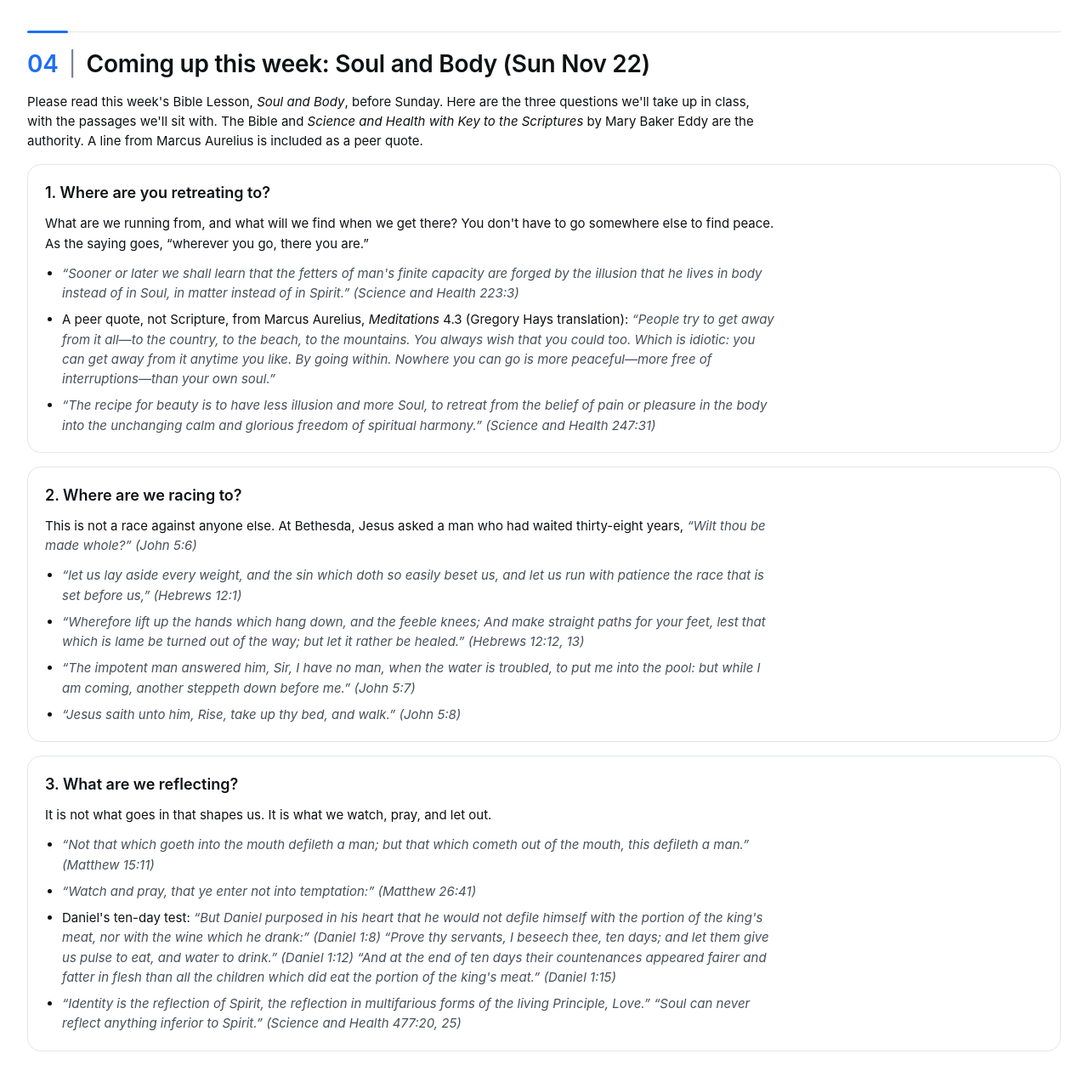
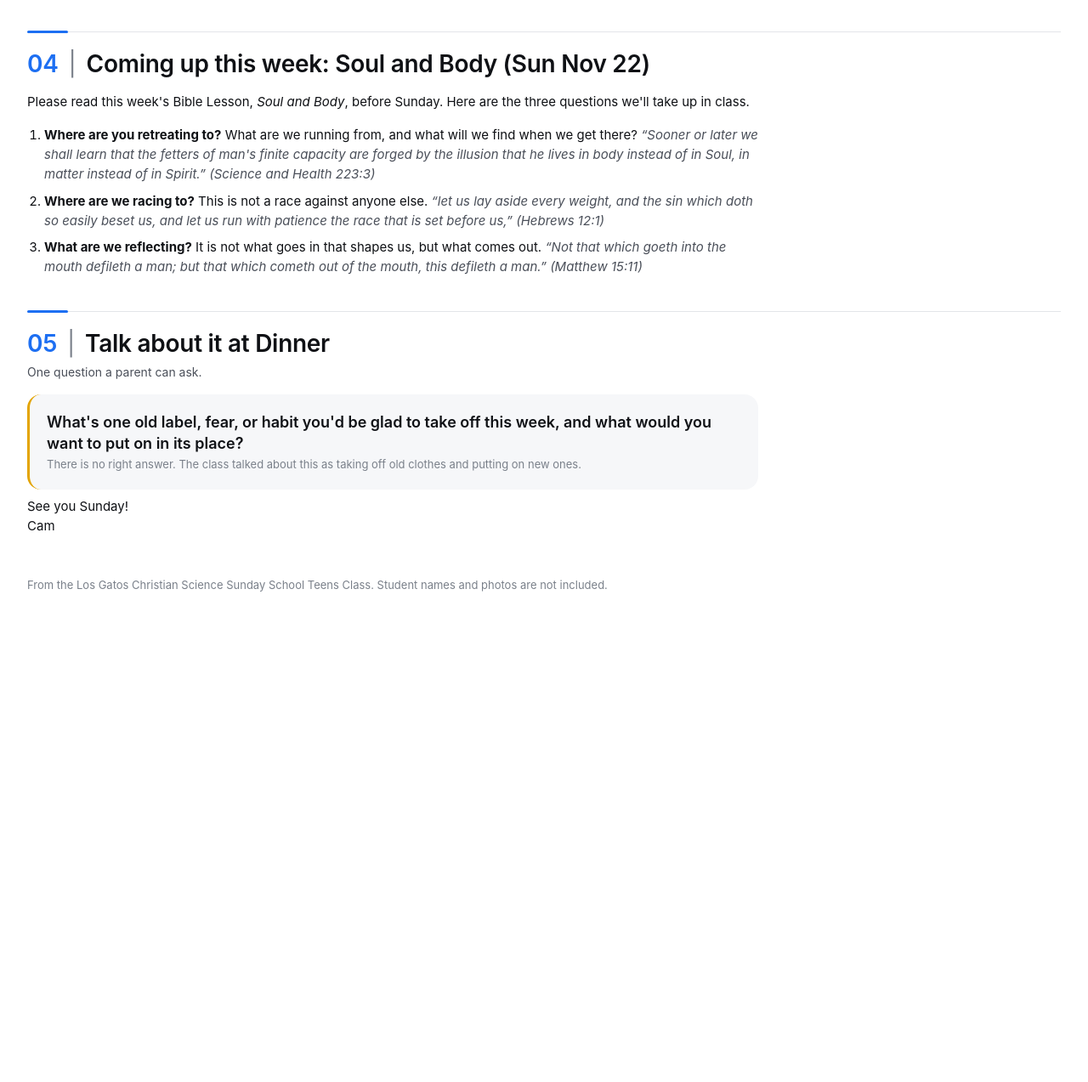
Before and after one commit to cameron013/christian-science-sunday-school-teens-los-gatos, a plain HTML site: page 2026-11-15/index.html in a window 1280 px wide. Shown: the part 2945-4218 px from the top of the page at 85% size. After the commit the page ends 3736 px from the top, so only its background shows below. Drawn offline with Linux system fonts and the light colour scheme.

Commit message:
Tighten the Coming up this week section to one citation per question.
Match the Lesson Summary format and keep only S&H 223:3, Hebrews 12:1, and Matthew 15:11.

```diff
--- a/2026-11-15/index.html
+++ b/2026-11-15/index.html
@@ -108,36 +108,12 @@ a.inline:hover{text-decoration:underline}
 </ul>
 </section>
 <section id="coming-up" class="band"><div style="font-family:var(--font);margin-top:40px;padding-top:20px;border-top:1px solid var(--border);position:relative"><div style="position:absolute;top:-2px;left:0;width:48px;height:3px;border-radius:9999px;background:var(--accent)"></div><div style="color:var(--text-1);font-size:28px;line-height:34px;letter-spacing:-0.01em;font-weight:600"><span style="color:var(--accent)">04</span><span style="color:var(--text-3);font-weight:400;margin:0 12px">|</span><span>Coming up this week: Soul and Body (Sun Nov 22)</span></div></div>
-<p class="text">Please read this week&#x27;s Bible Lesson, <i>Soul and Body</i>, before Sunday. Here are the three questions we&#x27;ll take up in class, with the passages we&#x27;ll sit with. The Bible and <i>Science and Health with Key to the Scriptures</i> by Mary Baker Eddy are the authority. A line from Marcus Aurelius is included as a peer quote.</p>
-<section class="card">
-<h3 class="card-h">1. Where are you retreating to?</h3>
-<p class="text">What are we running from, and what will we find when we get there? You don&#x27;t have to go somewhere else to find peace. As the saying goes, &ldquo;wherever you go, there you are.&rdquo;</p>
-<ul class="bullets">
-<li><span class="cite">&ldquo;Sooner or later we shall learn that the fetters of man&#x27;s finite capacity are forged by the illusion that he lives in body instead of in Soul, in matter instead of in Spirit.&rdquo; (Science and Health 223:3)</span></li>
-<li>A peer quote, not Scripture, from Marcus Aurelius, <i>Meditations</i> 4.3 (Gregory Hays translation): <span class="cite">&ldquo;People try to get away from it all&mdash;to the country, to the beach, to the mountains. You always wish that you could too. Which is idiotic: you can get away from it anytime you like. By going within. Nowhere you can go is more peaceful&mdash;more free of interruptions&mdash;than your own soul.&rdquo;</span></li>
-<li><span class="cite">&ldquo;The recipe for beauty is to have less illusion and more Soul, to retreat from the belief of pain or pleasure in the body into the unchanging calm and glorious freedom of spiritual harmony.&rdquo; (Science and Health 247:31)</span></li>
-</ul>
-</section>
-<section class="card">
-<h3 class="card-h">2. Where are we racing to?</h3>
-<p class="text">This is not a race against anyone else. At Bethesda, Jesus asked a man who had waited thirty-eight years, <span class="cite">&ldquo;Wilt thou be made whole?&rdquo; (John 5:6)</span></p>
-<ul class="bullets">
-<li><span class="cite">&ldquo;let us lay aside every weight, and the sin which doth so easily beset us, and let us run with patience the race that is set before us,&rdquo; (Hebrews 12:1)</span></li>
-<li><span class="cite">&ldquo;Wherefore lift up the hands which hang down, and the feeble knees; And make straight paths for your feet, lest that which is lame be turned out of the way; but let it rather be healed.&rdquo; (Hebrews 12:12, 13)</span></li>
-<li><span class="cite">&ldquo;The impotent man answered him, Sir, I have no man, when the water is troubled, to put me into the pool: but while I am coming, another steppeth down before me.&rdquo; (John 5:7)</span></li>
-<li><span class="cite">&ldquo;Jesus saith unto him, Rise, take up thy bed, and walk.&rdquo; (John 5:8)</span></li>
-</ul>
-</section>
-<section class="card">
-<h3 class="card-h">3. What are we reflecting?</h3>
-<p class="text">It is not what goes in that shapes us. It is what we watch, pray, and let out.</p>
-<ul class="bullets">
-<li><span class="cite">&ldquo;Not that which goeth into the mouth defileth a man; but that which cometh out of the mouth, this defileth a man.&rdquo; (Matthew 15:11)</span></li>
-<li><span class="cite">&ldquo;Watch and pray, that ye enter not into temptation:&rdquo; (Matthew 26:41)</span></li>
-<li>Daniel&#x27;s ten-day test: <span class="cite">&ldquo;But Daniel purposed in his heart that he would not defile himself with the portion of the king&#x27;s meat, nor with the wine which he drank:&rdquo; (Daniel 1:8)</span> <span class="cite">&ldquo;Prove thy servants, I beseech thee, ten days; and let them give us pulse to eat, and water to drink.&rdquo; (Daniel 1:12)</span> <span class="cite">&ldquo;And at the end of ten days their countenances appeared fairer and fatter in flesh than all the children which did eat the portion of the king&#x27;s meat.&rdquo; (Daniel 1:15)</span></li>
-<li><span class="cite">&ldquo;Identity is the reflection of Spirit, the reflection in multifarious forms of the living Principle, Love.&rdquo; &ldquo;Soul can never reflect anything inferior to Spirit.&rdquo; (Science and Health 477:20, 25)</span></li>
-</ul>
-</section>
+<p class="text">Please read this week&#x27;s Bible Lesson, <i>Soul and Body</i>, before Sunday. Here are the three questions we&#x27;ll take up in class.</p>
+<ol class="bullets">
+<li><b>Where are you retreating to?</b> What are we running from, and what will we find when we get there? <span class="cite">&ldquo;Sooner or later we shall learn that the fetters of man&#x27;s finite capacity are forged by the illusion that he lives in body instead of in Soul, in matter instead of in Spirit.&rdquo; (Science and Health 223:3)</span></li>
+<li><b>Where are we racing to?</b> This is not a race against anyone else. <span class="cite">&ldquo;let us lay aside every weight, and the sin which doth so easily beset us, and let us run with patience the race that is set before us,&rdquo; (Hebrews 12:1)</span></li>
+<li><b>What are we reflecting?</b> It is not what goes in that shapes us, but what comes out. <span class="cite">&ldquo;Not that which goeth into the mouth defileth a man; but that which cometh out of the mouth, this defileth a man.&rdquo; (Matthew 15:11)</span></li>
+</ol>
 </section>
 <section id="dinner" class="band"><div style="font-family:var(--font);margin-top:40px;padding-top:20px;border-top:1px solid var(--border);position:relative"><div style="position:absolute;top:-2px;left:0;width:48px;height:3px;border-radius:9999px;background:var(--accent)"></div><div style="color:var(--text-1);font-size:28px;line-height:34px;letter-spacing:-0.01em;font-weight:600"><span style="color:var(--accent)">05</span><span style="color:var(--text-3);font-weight:400;margin:0 12px">|</span><span>Talk about it at Dinner</span></div><div style="color:var(--text-2);font-size:14px;line-height:21px;margin-top:6px">One question a parent can ask.</div></div>
 <div class="dinner">
```
